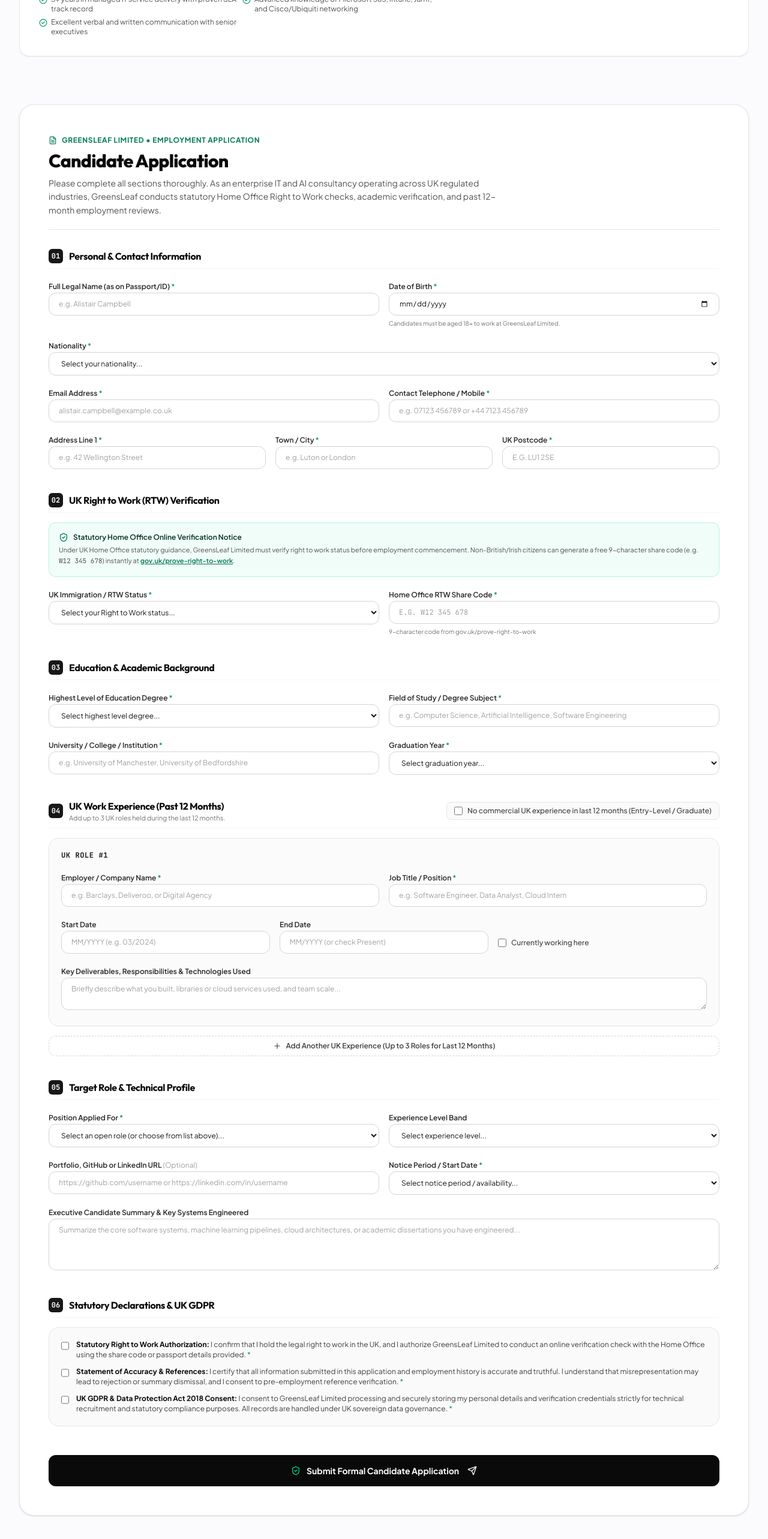
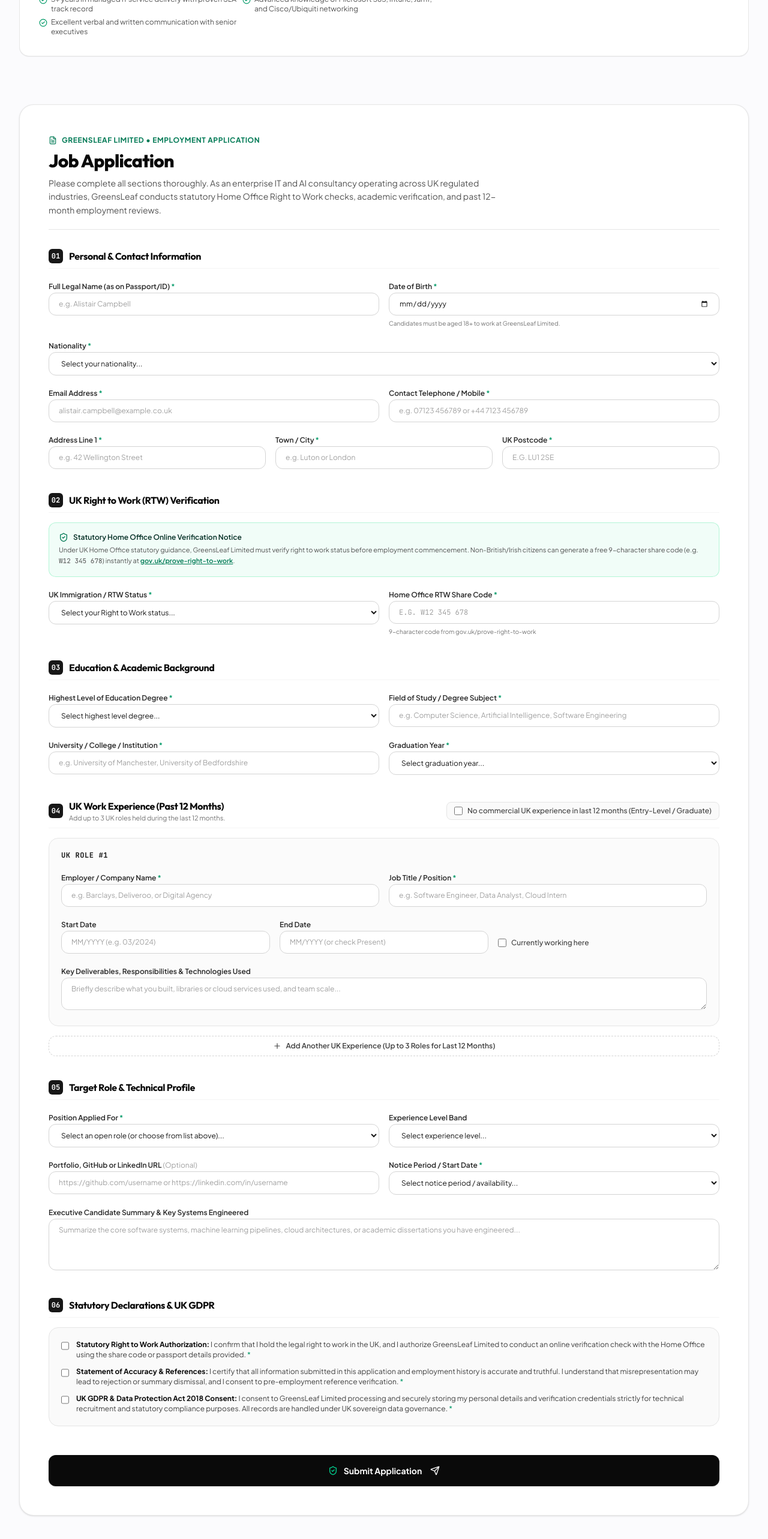
Before and after one commit to Cgn26/offshore, a React (Vite) app: page /careers in a window 1280 px wide. Shown: the part 2597-5163 px from the top of the page at 60% size. Built offline with nearby package versions, Linux system fonts and the light colour scheme; the HTML template or start-up script is replaced by a standard one.

Commit message:
Rename candidate application to job application

```diff
--- a/src/pages/Careers.jsx
+++ b/src/pages/Careers.jsx
@@ -349,7 +349,7 @@ export default function Careers() {
         </div>
       </div>
 
-      {/* Formal Candidate Application */}
+      {/* Formal Job Application */}
       <div id="application-form" className="rounded-3xl bg-white p-6 sm:p-12 border border-neutral-200/90 shadow-sm space-y-8">
         <div className="space-y-2 border-b border-neutral-200 pb-5">
           <div className="inline-flex items-center gap-2 text-xs font-bold uppercase tracking-wider text-emerald-700">
@@ -357,7 +357,7 @@ export default function Careers() {
             <span>GreensLeaf Limited &bull; Employment Application </span>
           </div>
           <h2 className="text-2xl sm:text-3xl font-heading font-extrabold text-neutral-950">
-            Candidate Application
+            Job Application
           </h2>
           <p className="text-xs sm:text-sm text-neutral-600 leading-relaxed max-w-3xl">
             Please complete all sections thoroughly. As an enterprise IT and AI consultancy operating across UK regulated industries, GreensLeaf conducts statutory Home Office Right to Work checks, academic verification, and past 12-month employment reviews.
@@ -1053,7 +1053,7 @@ export default function Careers() {
                 ) : (
                   <>
                     <ShieldCheck className="w-4 h-4 text-emerald-400" />
-                    <span>Submit Formal Candidate Application </span>
+                    <span>Submit Application </span>
                     <Send className="w-4 h-4 ml-1" />
                   </>
                 )}
```
